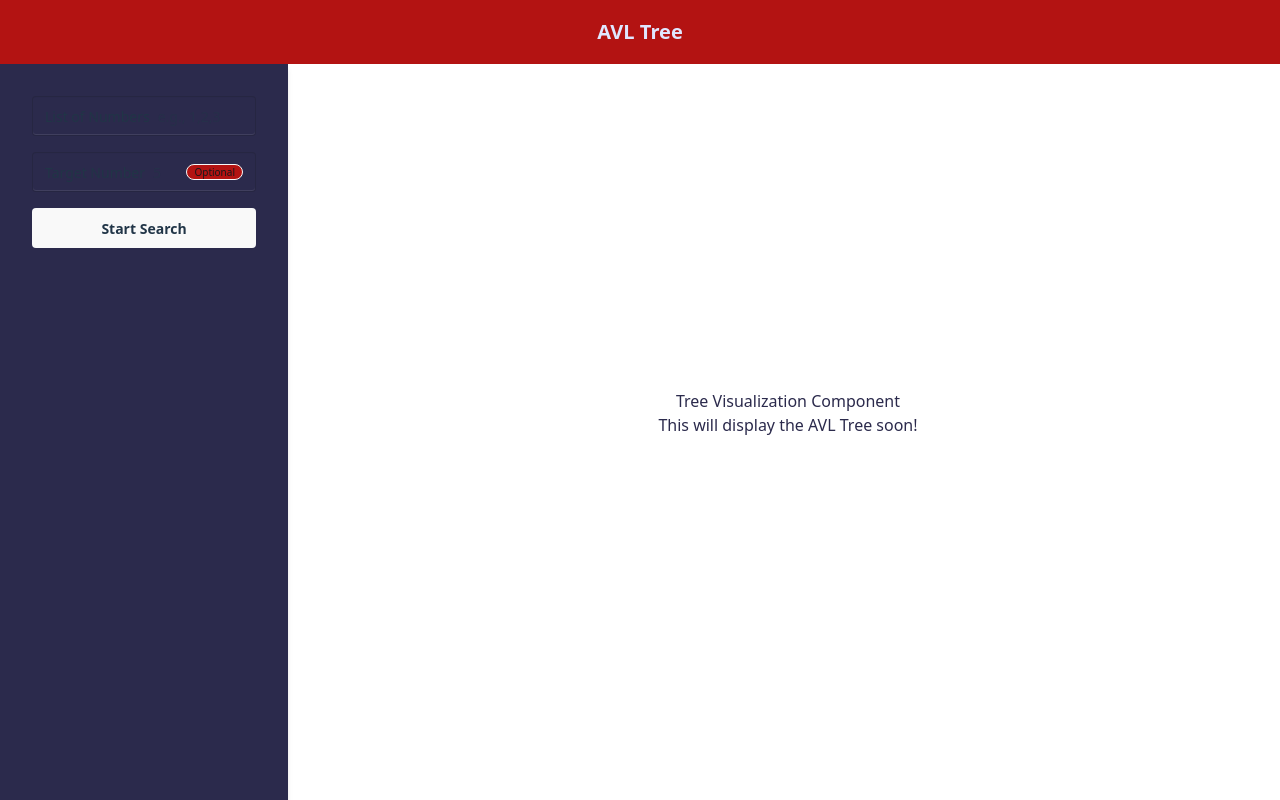
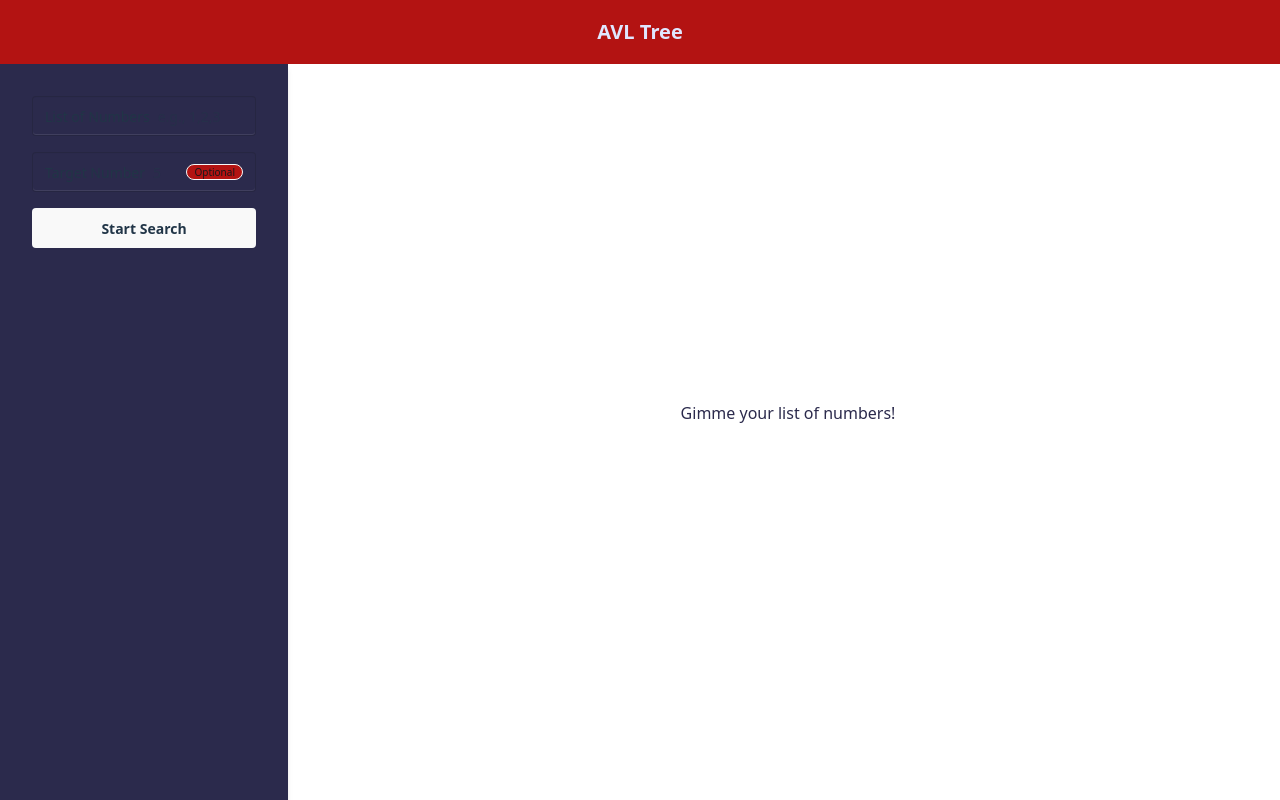
Before and after one commit to eshr4q/BST-visualizer, a React (Vite) app: page / in a window 1280 px wide. Shown: the top 800 px of the page. Built offline with nearby package versions, Linux system fonts and the light colour scheme.

Commit message:
logic and UI revision

```diff
--- a/src/components/TreeVisualization.tsx
+++ b/src/components/TreeVisualization.tsx
@@ -79,8 +79,8 @@ const TreeVisualization: React.FC<TreeVisualizationProps> = ({ root, target }) =
     <div className="w-full h-[500px] p-1 flex items-center justify-center">
       {root ? renderTree() : (
         <div className="text-s-1 text-center">
-          <h2>Tree Visualization Component</h2>
-          <p>This will display the AVL Tree soon!</p>
+          <h2>Gimme your list of numbers!</h2>
+          <p></p>
         </div>
       )}
     </div>
```
